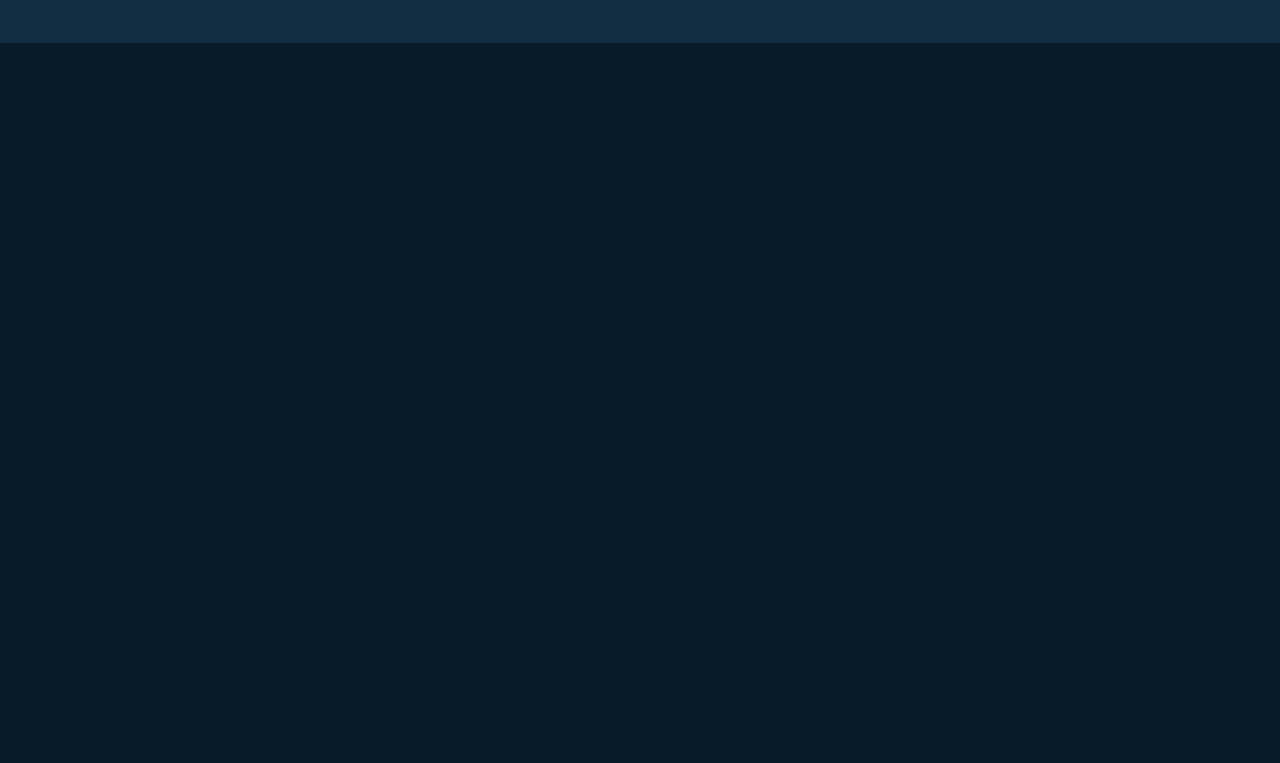
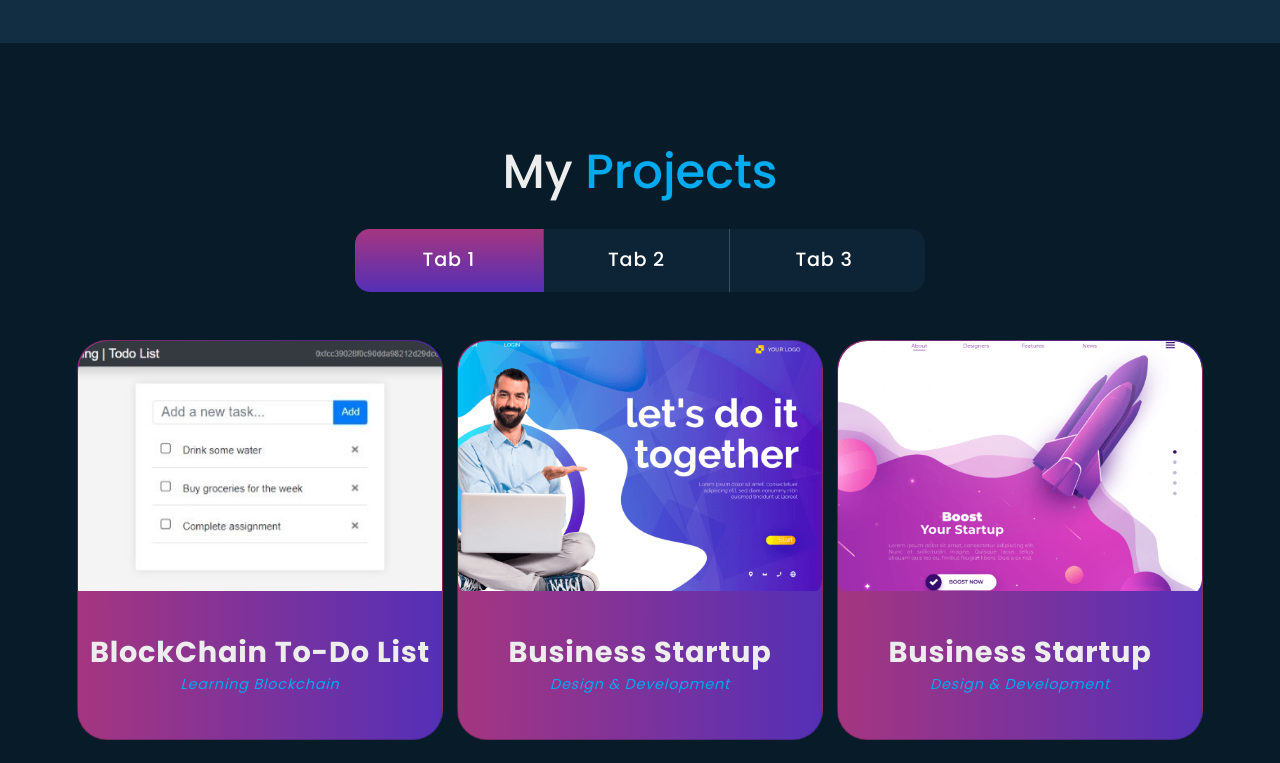
Before and after one commit to lingloktin/portfolio, a React (Create React App) app: page / in a window 1280 px wide. Shown: the part 1920-2683 px from the top of the page. Built offline with nearby package versions, Linux system fonts and the light colour scheme.

Commit message:
basic projectcard template created

```diff
--- /dev/null
+++ b/src/components/ProjectCard.js
@@ -0,0 +1,40 @@
+import React, { useState } from 'react';
+import { Col, Row } from "react-bootstrap";
+import "boxicons/css/boxicons.min.css";
+
+
+export const ProjectCard = ({ title, description, imgUrl }) => {
+
+  const [isCoverVisible, setIsCoverVisible] = useState(false);
+
+  const toggleCover = () => {
+    setIsCoverVisible(!isCoverVisible);
+  };
+
+  return (
+    <Col size={12} sm={6} md={4}>
+      <div className="proj-card" onClick={toggleCover}>
+        <div className="proj-imgbx" >
+          <img src={imgUrl} />
+        </div>
+        <div className="proj-txtx">
+          <h4>{title}</h4>
+          <span>{description}</span>
+        </div>
+        {isCoverVisible && (
+          <div className="proj-card-cover" >
+            {/* <button className="close-btn" onClick={toggleCover}></button> */}
+            <div className="proj-tech" >
+              <p>Using: {description}</p>
+            </div>
+            <div className="proj-link">
+            <a href="#">
+                <i class="bx bxl-github"></i>
+              </a>
+            </div>
+          </div>
+        )}
+      </div>
+    </Col>
+  )
+}
--- a/src/components/Projects.js
+++ b/src/components/Projects.js
@@ -1,10 +1,60 @@
 import { useState, useEffect } from "react";
-import { Container, Row, Col } from "react-bootstrap";
+import { ProjectCard } from "./ProjectCard";
+import { Container, Row, Col, Tab, Nav } from "react-bootstrap";
+import projectsData from "../constants/projectsData";
 
 export const Projects = () => {
-    return (
-        <section className="projects" id='projects'>
-            <Container></Container>
-        </section>
-    )
-}
+  return (
+    <section className="projects" id="projects">
+      <Container>
+        <h2 className="section-header">
+          My <span>Projects</span>
+        </h2>
+      </Container>
+      <Container>
+        <Row>
+          <Tab.Container id="projects-tabs" defaultActiveKey="first">
+            <Nav
+              className="nav-pills"
+            >
+              <Nav.Item>
+                <Nav.Link eventKey="first">Tab 1</Nav.Link>
+              </Nav.Item>
+              <Nav.Item>
+                <Nav.Link eventKey="second">Tab 2</Nav.Link>
+              </Nav.Item>
+              <Nav.Item>
+                <Nav.Link eventKey="third">Tab 3</Nav.Link>
+              </Nav.Item>
+            </Nav>
+            <Tab.Content id="slideInUp">
+              <Tab.Pane eventKey="first">
+                <Row>
+                  {projectsData.map((project, index) => {
+                    return <ProjectCard key={index} {...project} />;
+                  })}
+                </Row>
+              </Tab.Pane>
+              <Tab.Pane eventKey="second">
+                <p>
+                  Lorem ipsum dolor sit amet consectetur adipisicing elit.
+                  Cumque quam, quod neque provident velit, rem explicabo
+                  excepturi id illo molestiae blanditiis, eligendi dicta
+                  officiis asperiores delectus quasi inventore debitis quo.
+                </p>
+              </Tab.Pane>
+              <Tab.Pane eventKey="third">
+                <p>
+                  Lorem ipsum dolor sit amet consectetur adipisicing elit.
+                  Cumque quam, quod neque provident velit, rem explicabo
+                  excepturi id illo molestiae blanditiis, eligendi dicta
+                  officiis asperiores delectus quasi inventore debitis quo.
+                </p>
+              </Tab.Pane>
+            </Tab.Content>
+          </Tab.Container>
+        </Row>
+      </Container>
+    </section>
+  );
+};
--- /dev/null
+++ b/src/constants/projectsData.js
@@ -0,0 +1,40 @@
+import projImgEthToDo from "../assets/img/project_eth_to_do.jpg";
+import projImg2 from "../assets/img/project-img2.png";
+import projImg3 from "../assets/img/project-img3.png";
+import techTools from "./techTools";
+
+const projectsData = [
+    {
+      title: "BlockChain To-Do List",
+      description: "Learning Blockchain",
+      imgUrl: projImgEthToDo,
+      tech: [techTools.ethereum, techTools.truffle, techTools.solidity, techTools.web3js, techTools.nodejs, techTools.javascript],
+    },
+    {
+      title: "Business Startup",
+      description: "Design & Development",
+      imgUrl: projImg2,
+    },
+    {
+      title: "Business Startup",
+      description: "Design & Development",
+      imgUrl: projImg3,
+    },
+    {
+      title: "Business Startup",
+      description: "Design & Development",
+      imgUrl: projImgEthToDo,
+    },
+    {
+      title: "Business Startup",
+      description: "Design & Development",
+      imgUrl: projImg2,
+    },
+    {
+      title: "Business Startup",
+      description: "Design & Development",
+      imgUrl: projImg3,
+    },
+  ];
+
+export default projectsData;
--- /dev/null
+++ b/src/constants/techTools.js
@@ -0,0 +1,16 @@
+const techTools = {
+    ethereum: "Ethereum",
+    solidity: "Solidity",
+    web3js: "Web3.js",
+    truffle: "Truffle",
+    nodejs: "Node.js",
+    npm: "NPM",
+    ganache: "Ganache",
+    metamask: "MetaMask",
+    html: "HTML",
+    css: "CSS",
+    javascript: "JavaScript",
+    jquery: "jQuery"
+};
+
+export default techTools
```
